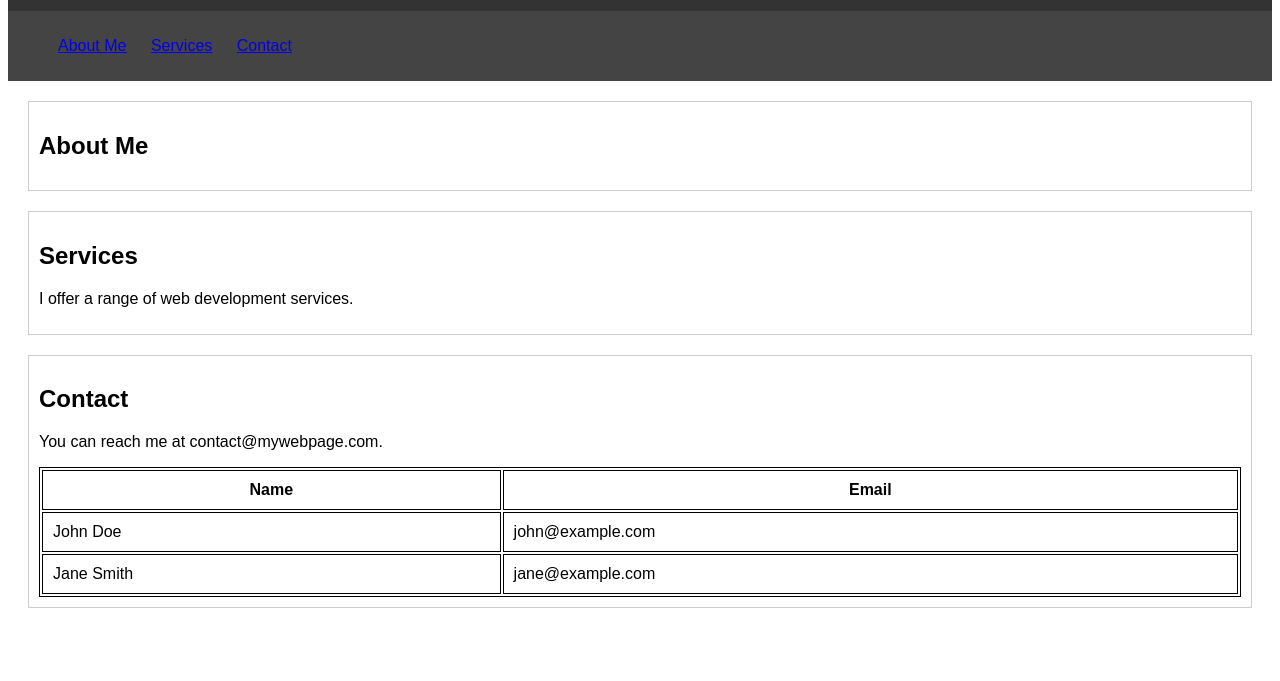
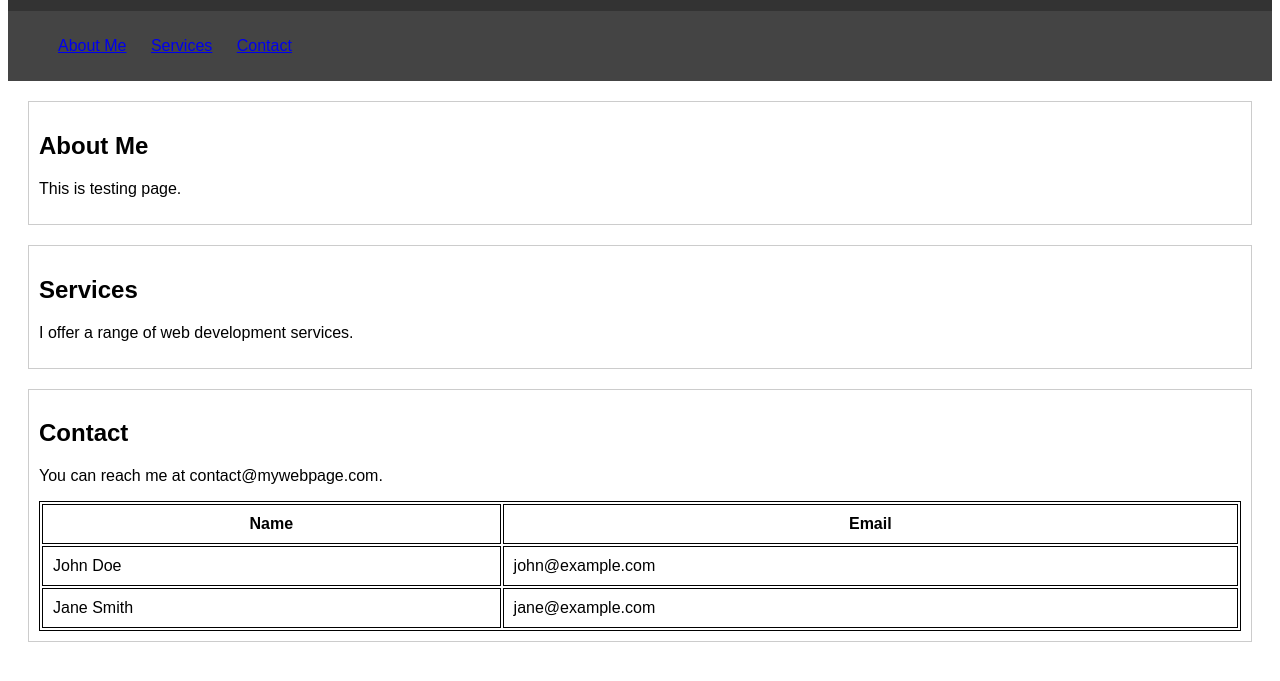
Before and after one commit to fatini196/testing, a plain HTML site: page index.html in a window 1280 px wide. Shown: the part 97-778 px from the top of the page. Drawn offline with Linux system fonts and the light colour scheme.

Commit message:
Update index.html

```diff
--- a/index.html
+++ b/index.html
@@ -59,7 +59,7 @@
     </nav>
     <section id="about">
         <h2>About Me</h2>
-        <pThis is testing page.</p>
+        <p>This is testing page.</p>
     </section>
     <section id="services">
         <h2>Services</h2>
```
